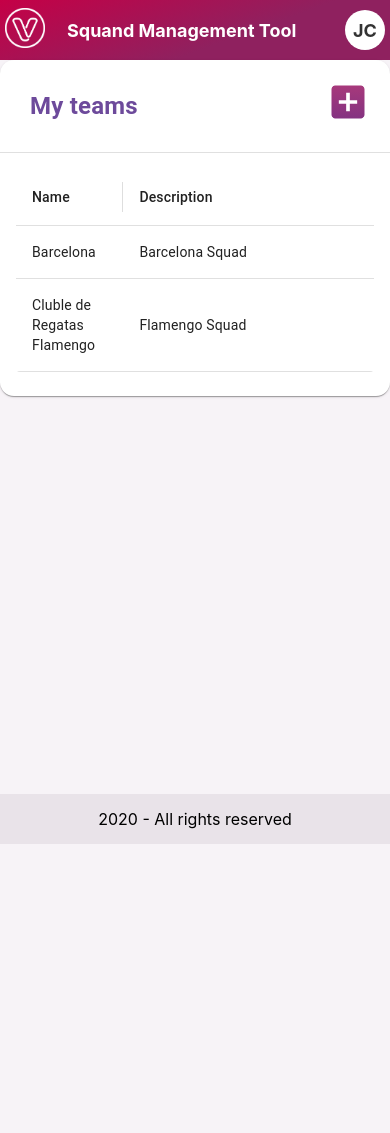
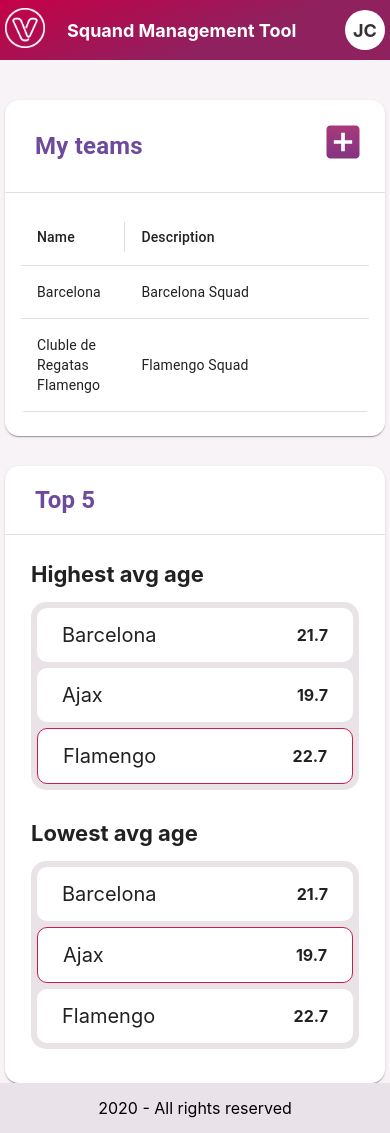
Before and after one commit to karmodaniel/Smt, a React (Create React App) app: page / in a window 390 px wide. Before the commit the page ends 844 px from the top, so only its background shows below. Built offline with nearby package versions, Linux system fonts and the light colour scheme.

Commit message:
add ranking component and some page home responsiviness

```diff
--- a/src/App.js
+++ b/src/App.js
@@ -16,9 +16,9 @@
               <Route path="/" exact component={Home} />
               <Route path="/manage-team" component={ManageTeam} />
             </Switch>
-            <Footer />
           </Router>
         </div>
+        <Footer />
       </div>
     </div>
   );
--- a/src/App.scss
+++ b/src/App.scss
@@ -4,7 +4,7 @@
   width: 100%;
 
   .wrapper-content {
-    min-height: calc(100vh - 110px);
+    min-height: calc(100vh - 50px);
     width: 100%;
   }
 }
--- a/src/components/Header/Header.scss
+++ b/src/components/Header/Header.scss
@@ -12,8 +12,8 @@
     display: flex;
     align-items: center;
     justify-content: space-between;
-    padding-right: 80px;
-    padding-left: 80px;
+    padding-right: 50px;
+    padding-left: 50px;
 
     .company-logo {
       display: flex;
--- /dev/null
+++ b/src/components/Ranking/Ranking.js
@@ -0,0 +1,29 @@
+import React from "react";
+import "./Ranking.scss";
+
+export default function Ranking(props) {
+  const teams = props.info;
+
+  const findBiggestValue = (value) => {
+    return props.active ===  value ? "biggest" : '';
+  }
+
+  return (
+    <section>
+      <h2 className="ranking-title">{props.title}</h2>
+      <section className="ranking-container">
+        { teams.lenght !== 0 && teams.map((team) => (
+          <ul className={"ranking " + findBiggestValue(team.age)}>
+            <li className="ranking-item ">
+              <span className="ranking-team">{team.name}</span>
+              <span className="ranking-avg">{team.age}</span>
+            </li>
+            { teams.lenght === 0 && <li className="ranking-item">
+              <span className="empty-ranking">No Ranking Available</span>
+            </li>}
+          </ul>
+        ))}
+      </section>
+    </section>
+  );
+}
--- /dev/null
+++ b/src/components/Ranking/Ranking.scss
@@ -0,0 +1,40 @@
+.ranking-title {
+  font-size: 22px;
+  font-weight: 700;
+  margin-bottom: 15px;
+}
+
+.ranking-container {
+  max-width: 100%;
+  background-color: #e9e3e8;
+  padding: 6px;
+  border-radius: 15px;
+
+  .ranking {
+    background-color: #fff;
+    padding: 15px 25px;
+    border-radius: 10px;
+  }
+
+  .ranking:not(:nth-child(1)) {
+    margin-top: 6px;
+  }
+
+  .biggest {
+    border: 1px solid #c81e4b;
+  }
+
+  .ranking-item {
+    display: flex;
+    justify-content: space-between;
+    align-items: center;
+
+    .ranking-team {
+      font-size: 20px;
+    }
+
+    .ranking-avg {
+      font-weight: 700;
+    }
+  }
+}
--- a/src/index.scss
+++ b/src/index.scss
@@ -14,3 +14,7 @@
   -webkit-font-smoothing: antialiased;
   -moz-osx-font-smoothing: grayscale;
 }
+
+li {
+  list-style: none;
+}
--- a/src/pages/Home/Home .js
+++ b/src/pages/Home/Home .js
@@ -3,6 +3,7 @@
 import "./Home.scss";
 import "../../App.scss";
 import CardComponent from "../../components/CardComponent/CardComponent";
+import Ranking from "../../components/Ranking/Ranking";
 
 export default function Home() {
   const teams = [
@@ -16,15 +17,62 @@
     },
   ];
 
+  const avgTeams = [
+    {
+      name: "Barcelona",
+      age: 21.7,
+    },
+    {
+      name: "Ajax",
+      age: 19.7,
+    },
+    {
+      name: "Flamengo",
+      age: 22.7,
+    },
+  ];
+
+  const getBiggestValue = () => {
+    const maxValue = avgTeams.map((element) => {
+      return element.age;
+    });
+    return Math.max.apply(null, maxValue);
+  };
+
+  const getLowestValue = () => {
+    const maxValue = avgTeams.map((element) => {
+      return element.age;
+    });
+    return Math.min.apply(null, maxValue);
+  };
+
   return (
-    <div className="container">
-      <div className="wrapper-content">
-        <section className="teste">
-          <CardComponent title="My teams" action={true}>
-            <TableComponent teams={teams} />
-          </CardComponent>
-        </section>
-      </div>
+    <div className="home-container">
+      <section className="card">
+        <CardComponent title="My teams" action={true}>
+          <TableComponent teams={teams} />
+        </CardComponent>
+      </section>
+      <section className="card tops">
+        <CardComponent title="Top 5" action={false}>
+          <section className="card-content">
+            <div className="rankings">
+              <Ranking
+                title={"Highest avg age"}
+                info={avgTeams}
+                active={getBiggestValue()}
+              ></Ranking>
+            </div>
+            <div className="rankings ranking-lowest">
+              <Ranking
+                title={"Lowest avg age"}
+                info={avgTeams}
+                active={getLowestValue()}
+              ></Ranking>
+            </div>
+          </section>
+        </CardComponent>
+      </section>
     </div>
   );
 }
--- a/src/pages/Home/Home.scss
+++ b/src/pages/Home/Home.scss
@@ -0,0 +1,57 @@
+.home-container {
+  display: flex;
+  justify-content: space-around;
+  padding: 40px 20px 0px 20px;
+
+  .card {
+    width: 46%;
+  }
+
+  .card-content {
+    display: flex;
+    justify-content: space-between;
+    padding: 10px;
+  }
+
+  .rankings {
+    width: 48%;
+  }
+
+  @media only screen and (max-width: 1200px) {
+    .card-content {
+      flex-direction: column;
+      justify-content: center;
+    }
+
+    .rankings {
+      width: 100%;
+    }
+
+    .ranking-lowest {
+      margin-top: 30px;
+    }
+  }
+
+  @media only screen and (max-width: 980px) {
+    & {
+      flex-direction: column;
+      padding-right: 50px;
+      padding-left: 50px;
+    }
+
+    .card {
+      width: 100%;
+    }
+
+    .tops {
+      margin-top: 30px;
+    }
+  }
+
+  @media only screen and (max-width: 720px) {
+    & {
+      padding-right: 5px;
+      padding-left: 5px;
+    }
+  }
+}
```
